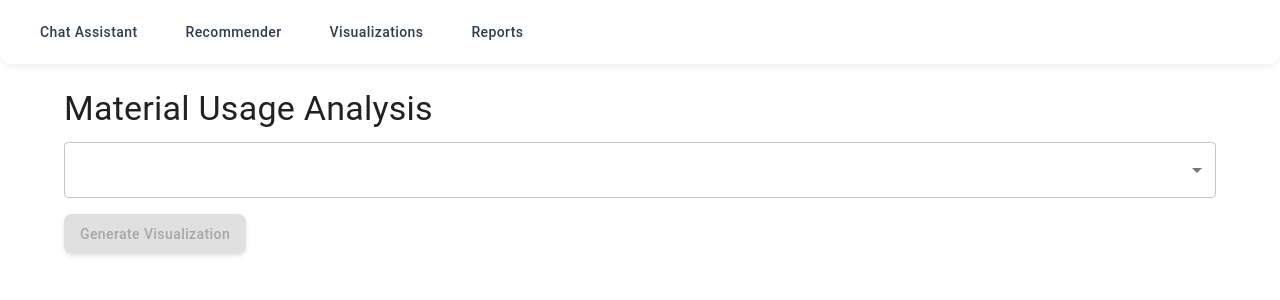
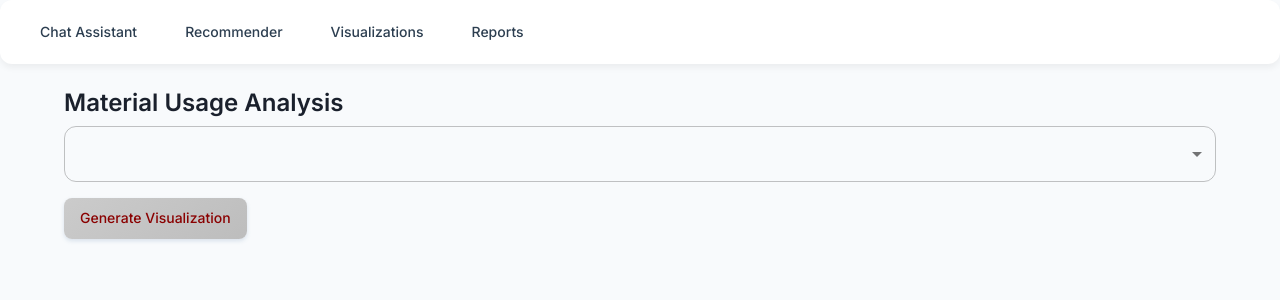
Before and after one commit to SamuelOjuri/Offcut-Reuse-Recommendation-App, a React (Create React App) app in the folder frontend-react/: page /visualizations in a window 1280 px wide. Shown: the top 300 px of the page. Built offline with nearby package versions, Linux system fonts and the light colour scheme.

Commit message:
updated css

```diff
--- a/frontend-react/public/index.html
+++ b/frontend-react/public/index.html
@@ -6,6 +6,7 @@
     <meta name="viewport" content="width=device-width, initial-scale=1" />
     <meta name="theme-color" content="#000000" />
     <meta name="description" content="Materials Usage Application" />
+    <link href="https://fonts.googleapis.com/css2?family=Inter:wght@400;500;600;700&display=swap" rel="stylesheet">
     <title>Materials Usage Assistant</title>
   </head>
   <body>
--- a/frontend-react/src/components/Recommender/Recommender.tsx
+++ b/frontend-react/src/components/Recommender/Recommender.tsx
@@ -129,7 +129,7 @@ const Recommender: React.FC = () => {
       </Typography>
 
       <Typography variant="body1" sx={{ mb: 3 }}>
-        Get intelligent recommendations for reusing offcuts based on your batch requirements.
+        Get recommendations for reusing offcuts based on batch requirements.
       </Typography>
 
       {error && (
--- a/frontend-react/src/styles/global.css
+++ b/frontend-react/src/styles/global.css
@@ -7,13 +7,11 @@
 
 body {
   margin: 0;
-  font-family: -apple-system, BlinkMacSystemFont, 'Segoe UI', 'Roboto', 'Oxygen',
-    'Ubuntu', 'Cantarell', 'Fira Sans', 'Droid Sans', 'Helvetica Neue',
-    sans-serif;
+  font-family: 'Inter', -apple-system, BlinkMacSystemFont, 'Segoe UI', Roboto, sans-serif;
   -webkit-font-smoothing: antialiased;
   -moz-osx-font-smoothing: grayscale;
-  background-color: #f5f7fa;
-  color: #2c3e50;
+  background-color: #f8fafc;
+  color: #1e293b;
 }
 
 code {
@@ -50,6 +48,7 @@ code {
 .MuiTextField-root {
   background-color: #ffffff;
   border-radius: 8px !important;
+  margin: 8px 0;
 }
 
 .MuiPaper-root {
@@ -57,32 +56,41 @@ code {
   box-shadow: 0 4px 6px rgba(0,0,0,0.05) !important;
 }
 
+.MuiInputBase-root {
+  font-size: 1rem !important;
+}
+
+.MuiFormLabel-root {
+  font-weight: 500 !important;
+}
+
 /* Chat styles */
 .chat-container {
   background-color: #ffffff;
-  border-radius: 12px;
-  padding: 20px;
-  margin: 20px auto;
+  border-radius: 16px;
+  padding: 24px;
+  margin: 24px auto;
   max-width: 800px;
-  box-shadow: 0 4px 6px rgba(0,0,0,0.05);
+  box-shadow: 0 4px 6px rgba(0,0,0,0.02);
+  border: 1px solid rgba(0,0,0,0.05);
 }
 
 .message-bubble {
   padding: 12px 16px;
-  border-radius: 12px;
+  border-radius: 16px;
   margin: 8px 0;
   max-width: 80%;
 }
 
 .user-message {
-  background-color: #5E81AC;
+  background-color: #8a0101;
   color: white;
   margin-left: auto;
 }
 
 .assistant-message {
-  background-color: #f1f3f5;
-  color: #2c3e50;
+  background-color: #f1f5f9;
+  color: #1e293b;
 }
 
 /* Card and container styles */
@@ -116,13 +124,12 @@ code {
 
 /* Data visualization containers */
 .visualization-container {
-  width: 100%;
-  min-height: 600px;
   background-color: #ffffff;
-  border-radius: 12px;
-  padding: 20px;
-  margin: 20px 0;
-  box-shadow: 0 4px 6px rgba(0,0,0,0.05);
+  border-radius: 16px;
+  padding: 24px;
+  margin: 24px 0;
+  box-shadow: 0 4px 6px rgba(0,0,0,0.02);
+  border: 1px solid rgba(0,0,0,0.05);
 }
 
 .visualization-container .js-plotly-plot {
@@ -143,4 +150,8 @@ code {
   .message-bubble {
     max-width: 90%;
   }
+
+  .visualization-container {
+    padding: 16px;
+  }
 }
--- a/frontend-react/src/styles/theme.ts
+++ b/frontend-react/src/styles/theme.ts
@@ -3,27 +3,228 @@ import { createTheme } from '@mui/material/styles';
 export const theme = createTheme({
   palette: {
     primary: {
-      main: '#5E81AC',
+      main: '#8a0101',
+      light: '#9B3154',
+      dark: '#5C1225',
+    },
+    secondary: {
+      main: '#2C5282',
+      light: '#4A69BB',
+      dark: '#1A365D',
     },
     background: {
-      default: '#FFFFFF',
+      default: '#F8FAFC',
       paper: '#FFFFFF',
     },
+    text: {
+      primary: '#1A202C',
+      secondary: '#4A5568',
+    },
+    error: {
+      main: '#DC2626',
+      light: '#EF4444',
+      dark: '#B91C1C',
+    },
+    success: {
+      main: '#059669',
+      light: '#10B981',
+      dark: '#047857',
+    },
+    warning: {
+      main: '#D97706',
+      light: '#F59E0B',
+      dark: '#B45309',
+    },
+    info: {
+      main: '#2563EB',
+      light: '#3B82F6',
+      dark: '#1D4ED8',
+    },
+  },
+  typography: {
+    fontFamily: '"Inter", -apple-system, BlinkMacSystemFont, "Segoe UI", Roboto, sans-serif',
+    h1: {
+      fontWeight: 700,
+      fontSize: '2.5rem',
+    },
+    h2: {
+      fontWeight: 700,
+      fontSize: '2rem',
+    },
+    h3: {
+      fontWeight: 600,
+      fontSize: '1.75rem',
+    },
+    h4: {
+      fontWeight: 600,
+      fontSize: '1.5rem',
+    },
+    h5: {
+      fontWeight: 600,
+      fontSize: '1.25rem',
+    },
+    h6: {
+      fontWeight: 600,
+      fontSize: '1rem',
+    },
+  },
+  shape: {
+    borderRadius: 12,
   },
   components: {
     MuiButton: {
       styleOverrides: {
         root: {
-          borderRadius: '5px',
           textTransform: 'none',
+          fontWeight: 500,
+          borderRadius: '8px',
+          padding: '8px 16px',
+          transition: 'all 0.3s cubic-bezier(0.4, 0, 0.2, 1)',
+        },
+        contained: {
+          background: 'linear-gradient(145deg, rgba(123, 31, 60, 0.95), rgba(107, 27, 52, 1)) !important',
+          boxShadow: '0 4px 12px rgba(123, 31, 60, 0.25), 0 2px 6px rgba(0, 0, 0, 0.08), inset 0 1px 1px rgba(255, 255, 255, 0.1)',
+          position: 'relative',
+          overflow: 'hidden',
+          '&::before': {
+            content: '""',
+            position: 'absolute',
+            top: 0,
+            left: 0,
+            right: 0,
+            bottom: 0,
+            background: 'linear-gradient(145deg, rgba(255, 255, 255, 0.12), rgba(255, 255, 255, 0.02))',
+            opacity: 0,
+            transition: 'opacity 0.3s ease-in-out',
+          },
+          '&:hover': {
+            background: 'linear-gradient(145deg, rgba(139, 35, 68, 1), rgba(123, 31, 60, 1)) !important',
+            boxShadow: '0 6px 15px rgba(123, 31, 60, 0.25), 0 4px 6px rgba(0, 0, 0, 0.12)',
+            transform: 'translateY(-2px)',
+            '&::before': {
+              opacity: 1,
+            },
+          },
+          '&:active': {
+            transform: 'translateY(0)',
+            boxShadow: '0 2px 8px rgba(123, 31, 60, 0.2), 0 1px 2px rgba(0, 0, 0, 0.1)',
+          },
+          '&.Mui-disabled': {
+            color: '#8a0101',
+            background: 'linear-gradient(145deg, rgba(203, 203, 203, 1), rgba(189, 189, 189, 1)) !important',
+            boxShadow: 'none',
+          },
+        },
+        outlined: {
+          borderWidth: '1.5px',
+          '&:hover': {
+            borderWidth: '1.5px',
+          },
         },
       },
     },
     MuiCard: {
       styleOverrides: {
         root: {
-          borderRadius: '10px',
-          boxShadow: '0 2px 4px rgba(0,0,0,0.1)',
+          borderRadius: '16px',
+          boxShadow: '0 4px 6px rgba(0,0,0,0.02)',
+          border: '1px solid rgba(0,0,0,0.05)',
+        },
+      },
+    },
+    MuiAppBar: {
+      styleOverrides: {
+        root: {
+          backgroundColor: '#ffffff',
+          color: '#1e293b',
+          boxShadow: '0 1px 2px rgba(0,0,0,0.05)',
+        },
+      },
+    },
+    MuiTextField: {
+      styleOverrides: {
+        root: {
+          '& .MuiOutlinedInput-root': {
+            backgroundColor: '#FFFFFF',
+            transition: 'all 0.2s ease-in-out',
+            boxShadow: '0 2px 4px rgba(0,0,0,0.02)',
+
+            // Default state
+            '& .MuiOutlinedInput-notchedOutline': {
+              borderColor: 'rgba(74, 85, 104, 0.3)', // Slightly darker border
+              borderWidth: '1.5px', // Slightly thicker border
+            },
+
+            // Hover state
+            '&:hover': {
+              backgroundColor: '#F8FAFC',
+              '& .MuiOutlinedInput-notchedOutline': {
+                borderColor: '#8a0101',
+              },
+            },
+
+            // Focused state
+            '&.Mui-focused': {
+              backgroundColor: '#FFFFFF',
+              '& .MuiOutlinedInput-notchedOutline': {
+                borderColor: '#8a0101',
+                borderWidth: '2px',
+                boxShadow: '0 0 0 4px rgba(123, 31, 60, 0.1)',
+              },
+            },
+          },
+
+          // Input text
+          '& .MuiInputBase-input': {
+            padding: '16px 14px',
+            color: '#1A202C',
+            fontSize: '1rem',
+            '&::placeholder': {
+              color: '#718096',
+              opacity: 1,
+            },
+          },
+
+          // Label styling
+          '& .MuiInputLabel-root': {
+            color: '#4A5568',
+            fontWeight: 500,
+            '&.Mui-focused': {
+              color: '#8a0101',
+            },
+          },
+
+          // Helper text
+          '& .MuiFormHelperText-root': {
+            marginLeft: '4px',
+            fontSize: '0.875rem',
+          },
+
+          // Error state
+          '& .Mui-error': {
+            '& .MuiOutlinedInput-notchedOutline': {
+              borderColor: '#DC2626',
+            },
+            '&.MuiInputLabel-root': {
+              color: '#DC2626',
+            },
+          },
+
+          // Disabled state
+          '& .Mui-disabled': {
+            backgroundColor: '#F1F5F9',
+            '& .MuiOutlinedInput-notchedOutline': {
+              borderColor: 'rgba(74, 85, 104, 0.1)',
+            },
+          },
+        },
+      },
+    },
+    MuiPaper: {
+      styleOverrides: {
+        root: {
+          borderRadius: '16px',
+          boxShadow: '0 4px 6px rgba(0,0,0,0.02)',
         },
       },
     },
```
Also changed, not shown: frontend-react/src/components/Chat/ChatAssistant.tsx (line endings or trailing spaces).
